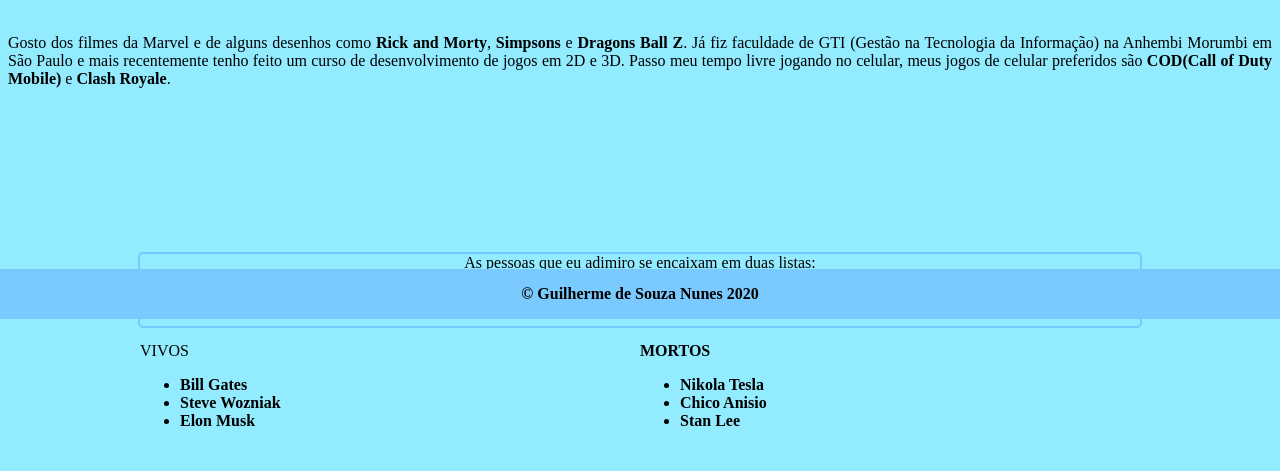
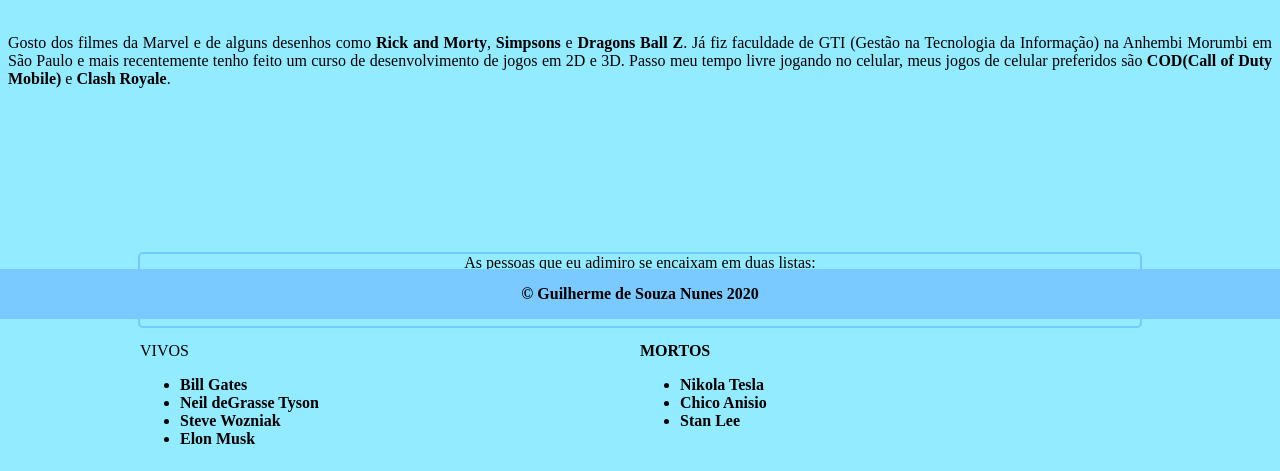
Before and after one commit to sguilherme-1995/minha_pagina, a plain HTML site: page Guilherme de Souza Nunes.html in a window 1280 px wide. Shown: the part 481-952 px from the top of the page. Drawn offline with Linux system fonts and the light colour scheme.

Commit message:
Neil na lista dos vivos

```diff
--- a/Guilherme de Souza Nunes.html
+++ b/Guilherme de Souza Nunes.html
@@ -29,6 +29,7 @@
 <p style="text-align:left;">VIVOS </p>
 <ul>
 	<li><b>Bill Gates</li>
+	<li><b>Neil deGrasse Tyson</li>
 	<li><b>Steve Wozniak</b></li>
 	<li><b>Elon Musk</b></li>
 </ul>
```
